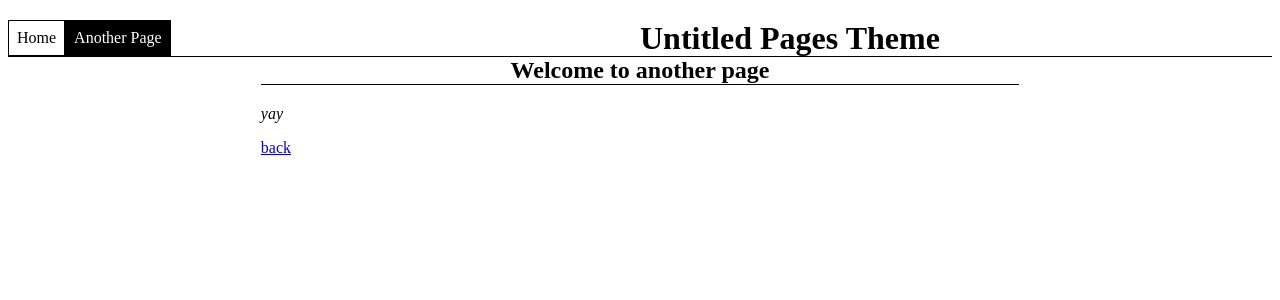
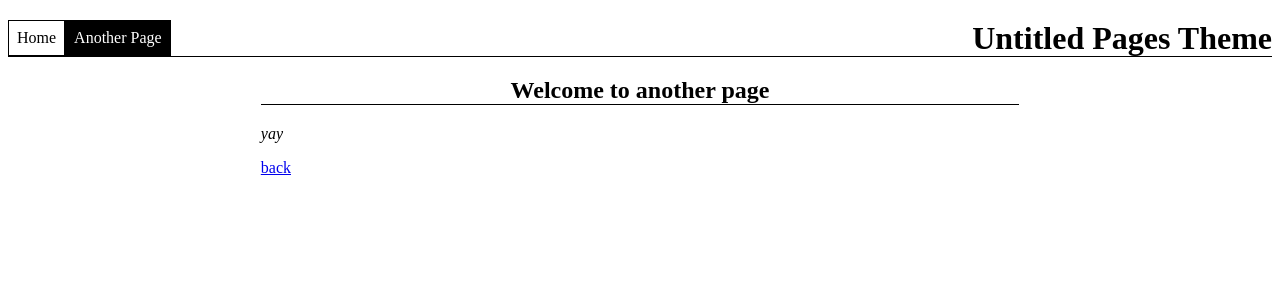
Before and after one commit to swashdev/untitled-pages-theme, a Jekyll site: the page built from another-page.md, in a window 1280 px wide. Shown: the top 300 px of the page. Built offline with Jekyll 4.4.1, drawn with Linux system fonts in a browser that asks for light colours; our own code applies the rules of GitHub Pages for plain Markdown files.

Commit message:
fix spacing in the header.
The website title will now appear right-aligned as intended, and there
is now a proper margin beneath the header itself.

```diff
--- a/assets/css/style.css
+++ b/assets/css/style.css
@@ -45,7 +45,7 @@ header
 {
 	display: block;
 	width: 100%;
-	margin: 20px 0;
+	margin: 0;
 	padding: 0;
 }
 
@@ -53,7 +53,7 @@ header .column
 {
 	float: left;
 	width: 50%;
-	margin: 0;
+	margin: 0 0 20px;
 	padding: 0;
 	height: 2.25em;
 	/* put a line under the header */
@@ -83,6 +83,8 @@ header strong
 {
 	font-size: 2em;
 	text-align: right;
+	width: 100%;
+	display: block;
 }
 
 /* the category link inverts if hovered or if it is the current category */
@@ -96,7 +98,7 @@ header a.current, header a:hover
 section
 {
 	width: 60%;
-	margin: 0 auto;
+	margin: 20px auto;
 }
 
 /* maybe use the margins for some sidebars in the future */
```
